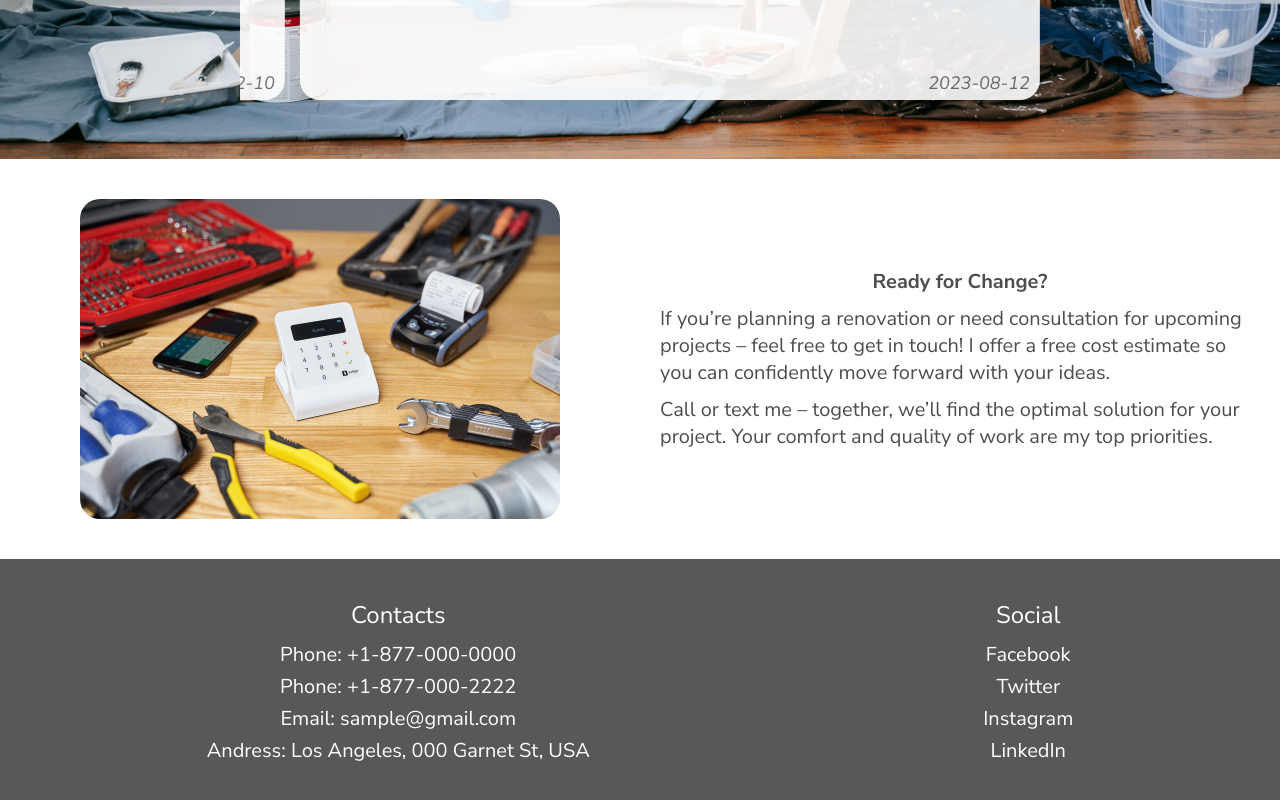
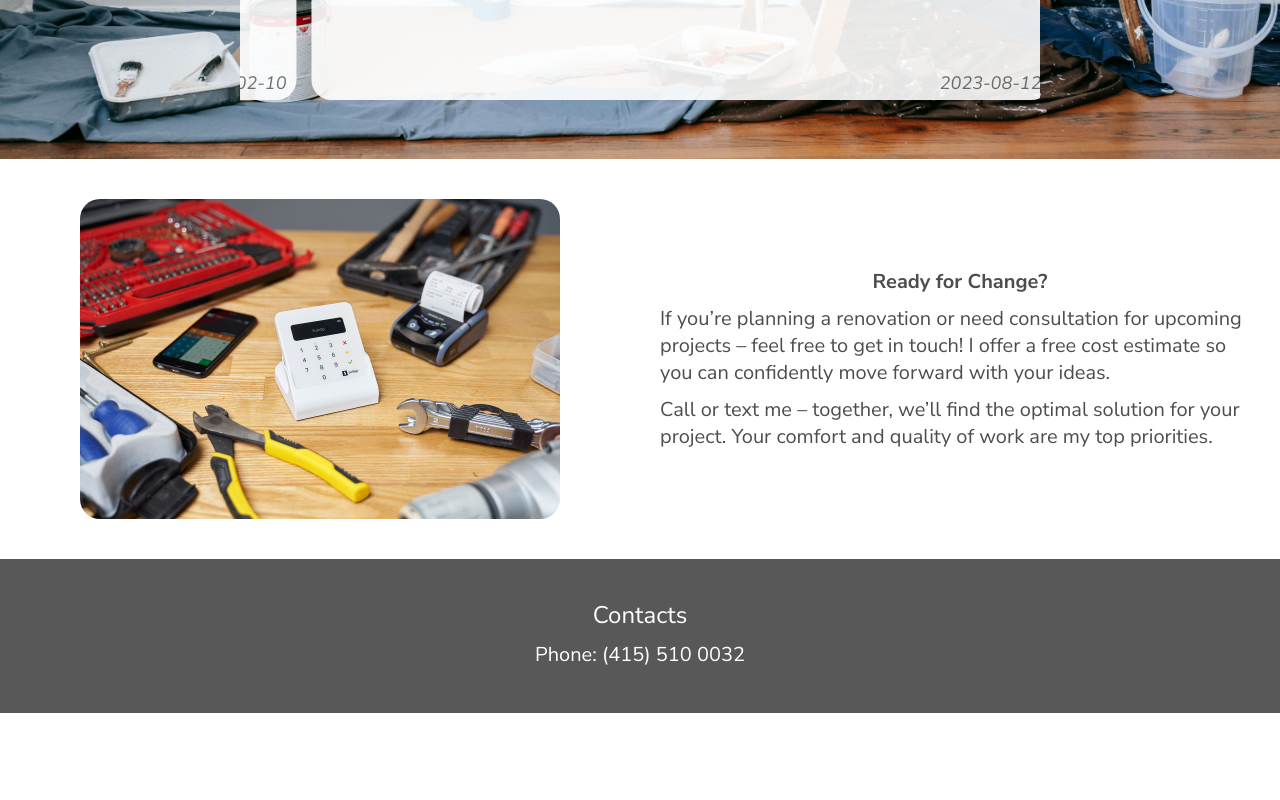
Before and after one commit to handymanwebbaladze/web-site, a Vue app: page / in a window 1280 px wide. Shown: the part 2641-3441 px from the top of the page. After the commit the page ends 3354 px from the top, so only its background shows below. Built offline with nearby package versions, Linux system fonts and the light colour scheme.

Commit message:
ready for deploy

```diff
--- a/index.html
+++ b/index.html
@@ -4,7 +4,11 @@
     <meta charset="UTF-8">
     <link rel="icon" href="/favicon.ico">
     <meta name="viewport" content="width=device-width, initial-scale=1.0">
-    <title>Vite App</title>
+    <meta
+      name="Your reliable handyman"
+      content="Repairs, installation, furniture assembly, finishing works, renovation works"
+    />
+    <title>Reliable handyman</title>
     <link rel="preconnect" href="https://fonts.googleapis.com">
     <link rel="preconnect" href="https://fonts.gstatic.com" crossorigin>
     <link href="https://fonts.googleapis.com/css2?family=Nunito+Sans:ital,opsz,wght@0,6..12,200..1000;1,6..12,200..1000&family=Roboto:ital,wght@0,100..900;1,100..900&display=swap" rel="stylesheet">
--- a/package.json
+++ b/package.json
@@ -1,5 +1,5 @@
 {
-  "name": "test_site_1_vue",
+  "name": "bladze_handyman",
   "version": "0.0.0",
   "private": true,
   "type": "module",
@@ -7,7 +7,8 @@
     "dev": "vite",
     "build": "vite build",
     "preview": "vite preview",
-    "deploy": "npm run build && gh-pages -d dist"
+    "deploy": "npm run build && firebase deploy",
+    "deploy:hosting": "npm run build && firebase deploy --only hosting"
   },
   "dependencies": {
     "swiper": "^8.4.5",
--- a/public/index.html
+++ b/public/index.html
@@ -3,7 +3,7 @@
   <head>
     <meta charset="utf-8">
     <meta name="viewport" content="width=device-width, initial-scale=1">
-    <title>Welcome to Firebase Hosting</title>
+    <title>Handyman Baladze</title>
 
     <!-- update the version number as needed -->
     <script defer src="/__/firebase/11.3.1/firebase-app-compat.js"></script>
--- a/src/components/FooterComponent.vue
+++ b/src/components/FooterComponent.vue
@@ -9,11 +9,11 @@ import { contacts } from "@/utils/datasets";
       <div class="contacts">
         <h3>Contacts</h3>
         <p v-if="contacts.phoneNumber">Phone: {{ contacts.phoneNumber }}</p>
-        <p v-if="contacts.phoneNumber_2">Phone: {{ contacts.phoneNumber_2 }}</p>
-        <p v-if="contacts.email">Email: {{ contacts.email }}</p>
-        <p>Andress: {{ contacts.city }}, {{ contacts.street }}, {{ contacts.country }}</p>
+        <!-- <p v-if="contacts.phoneNumber_2">Phone: {{ contacts.phoneNumber_2 }}</p> -->
+        <!-- <p v-if="contacts.email">Email: {{ contacts.email }}</p> -->
+        <!-- <p>Andress: {{ contacts.city }}, {{ contacts.street }}, {{ contacts.country }}</p> -->
       </div>
-      <div class="social-links">
+      <!-- <div class="social-links">
         <h3>Social</h3>
         <ul>
           <li>
@@ -37,7 +37,7 @@ import { contacts } from "@/utils/datasets";
             </a>
           </li>
         </ul>
-      </div>
+      </div> -->
     </div>
   </footer>
 </template>
--- a/src/components/NavBar.vue
+++ b/src/components/NavBar.vue
@@ -136,7 +136,14 @@ onUnmounted(() => {
 
     &-list {
       flex-direction: column;
-      background-image: linear-gradient(to top,rgb(56, 56, 56), rgb(177, 177, 177));
+      // background-image: linear-gradient(to top , rgb(56, 56, 56), rgb(177, 177, 177), rgb(56, 56, 56));
+      background-image: linear-gradient(
+        to top,
+        rgb(56, 56, 56) 0%,
+        rgb(177, 177, 177) 5%,
+        rgb(177, 177, 177) 100%,
+      );
+      box-shadow: 1px 5px 9px 1px rgb(76, 76, 76);
       position: absolute;
       left: 0;
       right: 0;
--- a/src/utils/datasets.js
+++ b/src/utils/datasets.js
@@ -1,5 +1,5 @@
 export const contacts = {
-  phoneNumber: "+1-877-000-0000",
+  phoneNumber: "(415) 510 0032",
   phoneNumber_2: "+1-877-000-2222",
   email: 'sample@gmail.com',
 
```
Also changed, not shown: firebase.json, 2 other files (tests, documents, lock files or other folders).
